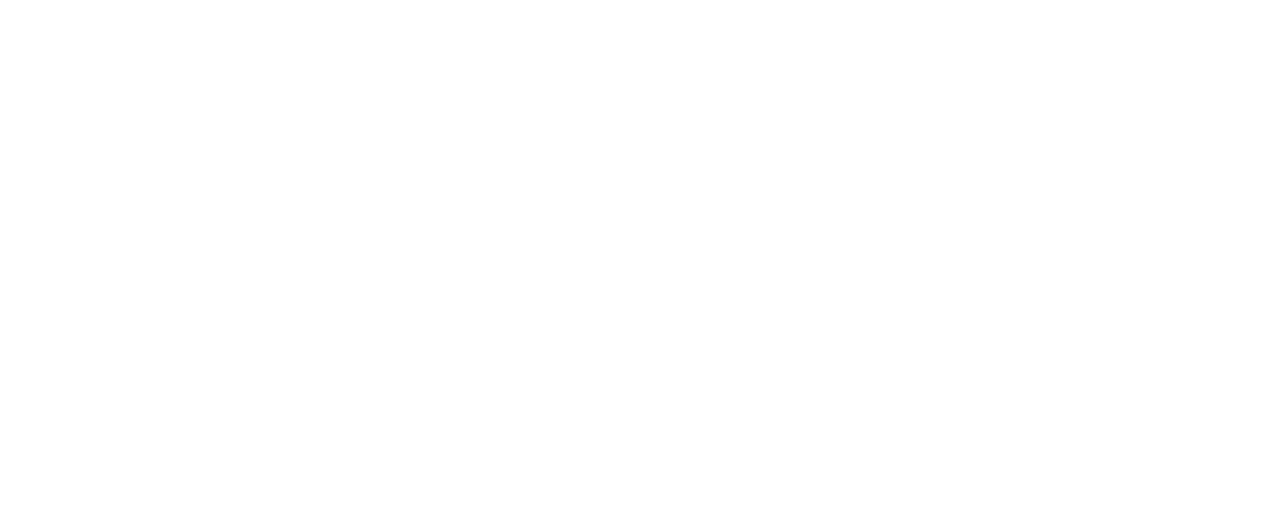
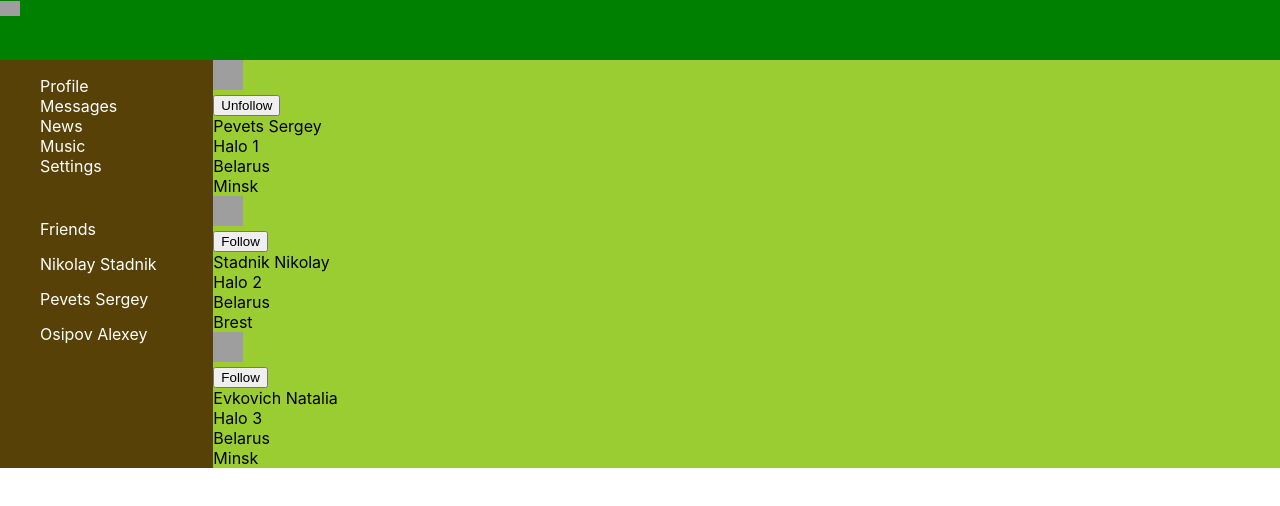
Before and after one commit to nickstdnk/repeat-react, a React (Create React App) app: page /users in a window 1280 px wide. Before the commit this address had no page. Shown: the top 506 px of the page. Built offline with nearby package versions, Linux system fonts and the light colour scheme; grey boxes are pictures that could not be loaded.

Commit message:
add usersPage

```diff
--- a/src/App.js
+++ b/src/App.js
@@ -6,6 +6,7 @@
 
 import { Routes, Route } from 'react-router-dom'
 import DialogsContainer from './components/Dialogs/DialogsContainer'
+import UsersContainer from './components/Users/UsersContainer'
 
 function App() {
   return (
@@ -18,6 +19,7 @@
           <Route path="music" element={<Music/>}/>
           <Route path="settings" element={<Settings/>}/>
           <Route path="friends/*" element={<Settings/>}/>
+          <Route path="users/*" element={<UsersContainer/>}/>
         </Route>
       </Routes>
     </>
--- /dev/null
+++ b/src/components/Users/Users.jsx
@@ -0,0 +1,29 @@
+import React from 'react'
+import styles from './Users.module.scss'
+
+const Users = (props) => {
+  return (
+    <div>
+      {props.users.map(u =>
+        <div key={u.id}>
+          <div className="left">
+            <div><img className={styles.userPhoto} src={u.userPhoto} alt="logo"/></div>
+            <div>
+              <button onClick={() => {
+                props.toggleFollow(u.id)
+              }}>{u.followed ? 'Unfollow' : 'Follow'}</button>
+            </div>
+          </div>
+          <div className="right">
+            <div>{u.fullName}</div>
+            <div>{u.status}</div>
+            <div>{u.location.country}</div>
+            <div>{u.location.city}</div>
+          </div>
+        </div>
+      )}
+    </div>
+  )
+}
+
+export default Users
--- /dev/null
+++ b/src/components/Users/Users.module.scss
@@ -0,0 +1,4 @@
+.userPhoto {
+  width: 30px;
+  height: 30px;
+}
--- /dev/null
+++ b/src/components/Users/UsersContainer.jsx
@@ -0,0 +1,21 @@
+import { connect } from 'react-redux'
+import { toggleFollow } from '../../redux/reducers/usersReducer'
+import Users from './Users'
+
+
+const mapStateToProps = (state) => {
+  return {
+    users: state.userPage.users
+  }
+}
+
+const mapDispatchToProps = (dispatch) => {
+  return {
+    toggleFollow: (userId) => {
+      dispatch(toggleFollow(userId))
+    }
+  }
+}
+const UsersContainer = connect(mapStateToProps, mapDispatchToProps)(Users)
+
+export default UsersContainer
```
